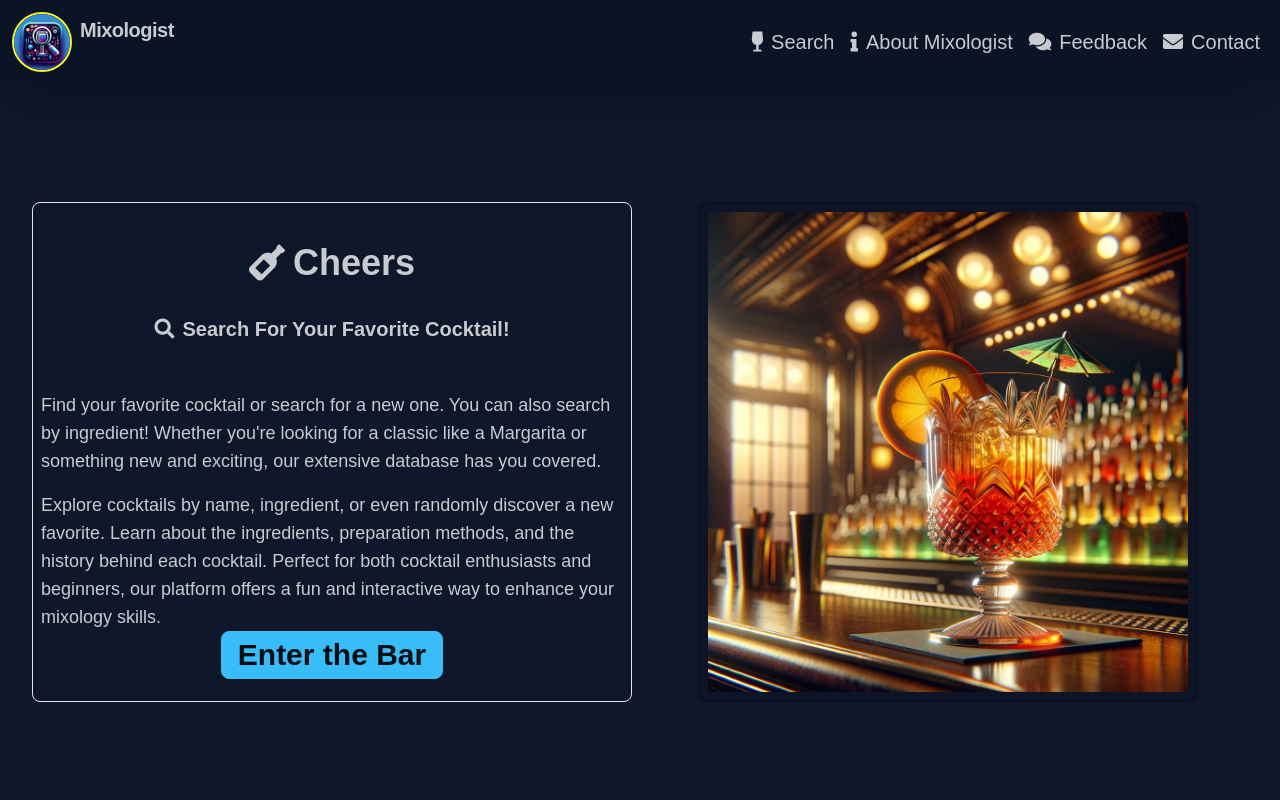
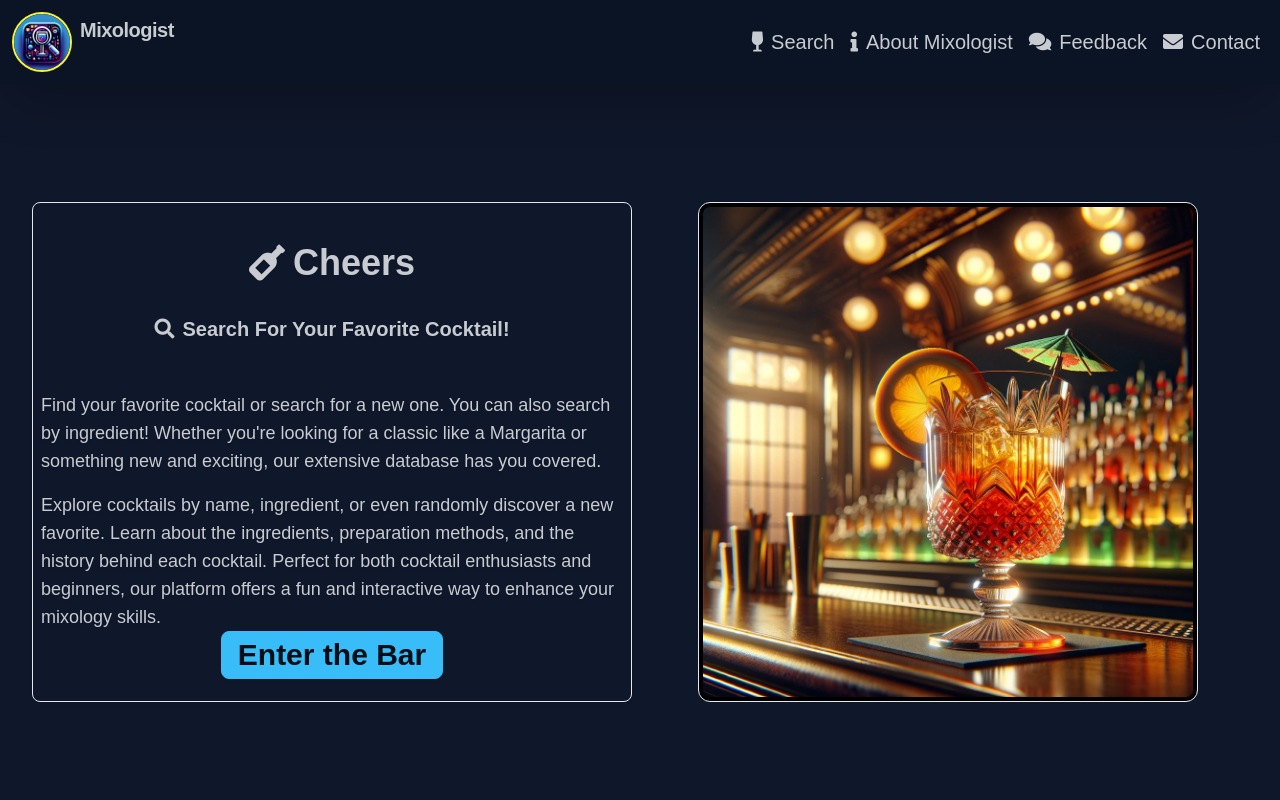
Before and after one commit to RW2023/mixologist, a Next.js app: page / in a window 1280 px wide. Shown: the top 800 px of the page. Built offline with nearby package versions, Linux system fonts and the light colour scheme.

Commit message:
add border to main image in same style as other images

```diff
--- a/src/app/page.tsx
+++ b/src/app/page.tsx
@@ -8,7 +8,7 @@ export default function Home() {
     <div className="flex flex-col items-center justify-center min-h-screen container mx-auto px-4 sm:px-6 lg:px-8">
       {/* Added bottom margin for all views */}
       <div className="mt-16 md:mt-0 mb-16 grid grid-cols-1 md:grid-cols-2 gap-4 text-center w-full">
-        <div className='border drop-shadow-sm rounded-lg p-2 flex flex-col '>
+        <div className="border drop-shadow-sm rounded-lg p-2 flex flex-col ">
           <Heading title="cheers" iconClass="fas fa-wine-bottle" />
           <SubHeading
             title="Search for your favorite cocktail!"
@@ -29,10 +29,12 @@ export default function Home() {
               interactive way to enhance your mixology skills.
             </p>
             <Link href="/search">
-            <button
-             type="button" className="btn btn-primary rounded-lg text-3xl">
-              Enter the Bar
-            </button>
+              <button
+                type="button"
+                className="btn btn-primary rounded-lg text-3xl"
+              >
+                Enter the Bar
+              </button>
             </Link>
           </div>
         </div>
@@ -42,7 +44,7 @@ export default function Home() {
             alt="Cocktail"
             width={500}
             height={500}
-            className="rounded-lg border-2 border-base-300 bg-base-200 p-2"
+            className="rounded-xl border border-1 bg-black p-1"
           />
         </div>
       </div>
```
